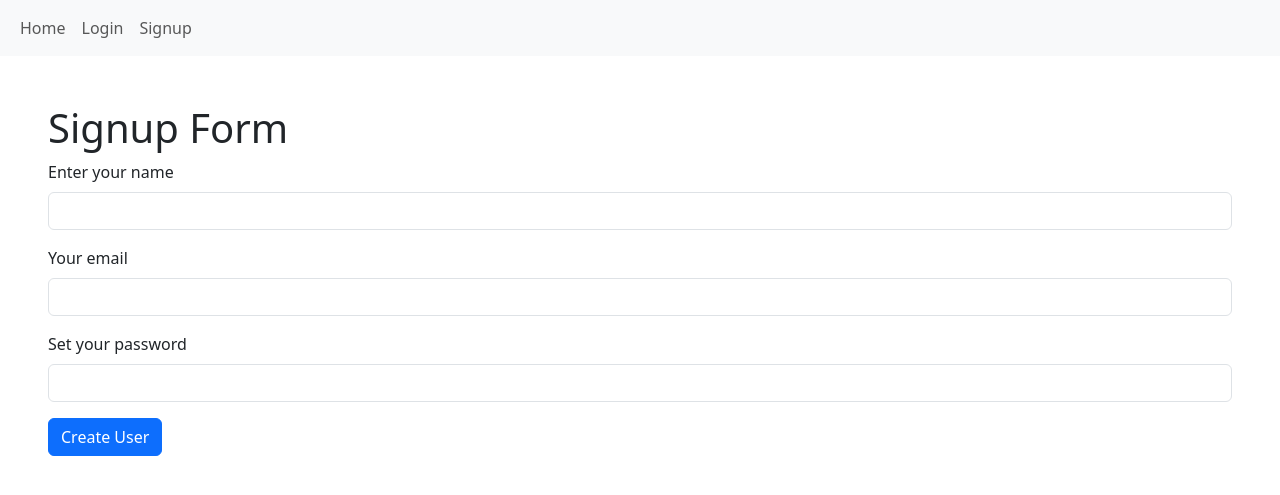
After one commit to giangarof/flask_ems, a Flask app: page /signup in a window 1280 px wide. The commit adds this page. Shown: the top 495 px of the page. Run offline with Flask 3, Linux system fonts and the light colour scheme; some libraries are stand-ins or nearby versions.

Commit message:
signup/login forms routes and templates

```diff
--- a/app.py
+++ b/app.py
@@ -1,5 +1,5 @@
 # Imports
-from project import create_app
+from project import create_app, login_manager
 from flask import Flask
 
 # Entry point
--- a/project/forms.py
+++ b/project/forms.py
@@ -8,6 +8,7 @@ from wtforms import (
     PasswordField,
     EmailField,
 )
+from wtforms.validators import DataRequired, Email, EqualTo
 
 
 class AddForm(FlaskForm):
@@ -76,4 +77,28 @@ class UpdateForm(FlaskForm):
             ("Backend", "Backend"),
         ],
     )
+    role = SelectField(
+        "Role Type",
+        choices=[
+            ("admin", "admin"),
+            ("hr", "hr"),
+            ("employee", "employee"),
+            ("manager", "manager"),
+        ],
+    )
+
     submit = SubmitField("Update User")
+
+
+class AddUserForm(FlaskForm):
+    name = StringField("Enter your name", validators=[DataRequired()])
+    password = PasswordField("Set your password", validators=[DataRequired()])
+    email = EmailField("Your email", validators=[DataRequired(), Email()])
+
+    submit = SubmitField("Create User")
+
+
+class LoginUserForm(FlaskForm):
+    password = PasswordField("Your password", validators=[DataRequired()])
+    email = EmailField("Your email", validators=[DataRequired(), Email()])
+    submit = SubmitField("LogIn User")
--- a/project/routes.py
+++ b/project/routes.py
@@ -1,13 +1,14 @@
 from flask import Flask, render_template, url_for, redirect, request, flash
 
 # from . import db, bcrypt
-from .forms import AddForm, DelForm, UpdateForm
-from .models import Employee
-from .extensions import db
+from .forms import AddForm, DelForm, UpdateForm, AddUserForm, LoginUserForm
+from .models import Employee, User
+from .extensions import db, bcrypt
+from flask_login import login_user, logout_user, login_required
 
 
 class EmployeeRoutes:
-    def __init__(self, app, db, bcrypt):
+    def __init__(self, app, db):
         self.app = app
         self.register_routes()
         self.db = db
@@ -88,3 +89,60 @@ class EmployeeRoutes:
             db.session.commit()
             flash("Employee deleted successfully!", "success")
             return redirect(url_for("list_all"))
+
+
+class UserRoutes:
+
+    def __init__(self, app, db, bcrypt):
+        self.app = app
+        self.user_routes()
+        self.db = db
+        self.bcrypt = bcrypt
+
+    def user_routes(self):
+
+        @self.app.route("/login", methods=["GET", "POST"])
+        def login():
+            form = LoginUserForm()
+
+            if form.validate_on_submit():
+                # get the email first
+                user = User.query.filter_by(email=form.email.data).first()
+                # check the password
+                if user is not None and user.check_password(form.password.data):
+                    login_user(user)
+                    flash("Welcome back!", "success")
+                    return redirect(
+                        url_for(
+                            "profile",
+                        )
+                    )
+                else:
+                    flash("wrong credentials", "danger")
+
+            return render_template("user/login.html", form=form)
+
+        @self.app.route("/logout", methods=["GET", "POST"])
+        def logout():
+            pass
+
+        @self.app.route("/signup", methods=["GET", "POST"])
+        def signup():
+            form = AddUserForm()
+            if form.validate_on_submit():
+                new_user = User(
+                    name=form.name.data,
+                    email=form.email.data,
+                    password=form.password.data,
+                )
+                db.session.add(new_user)
+                db.session.commit()
+                flash(
+                    "Thanks for creating an account with us! Please, login", "success"
+                )
+                return redirect(url_for("login"))
+            return render_template("user/signup.html", form=form)
+
+        @self.app.route("/profile", methods=["GET"])
+        def profile():
+            return render_template("user/profile.html")
--- a/project/templates/navbar.html
+++ b/project/templates/navbar.html
@@ -41,14 +41,18 @@
                 >Home</a
               >
             </li>
+            {% if current_user.is_authenticated %}
             <li class="nav-item">
               <a class="nav-link" href="{{url_for('list_all')}}">List all</a>
             </li>
             <li class="nav-item">
               <a class="nav-link" href="{{url_for('add')}}">Add Employee</a>
             </li>
-          </ul>
-          <form
+            <li class="nav-item">
+              <a class="nav-link" href="{{url_for('logout')}}">Add Employee</a>
+            </li>
+
+            <!-- <form
             class="d-flex"
             role="search"
             method="GET"
@@ -65,15 +69,27 @@
             <button class="btn btn-outline-success" type="submit">
               Search
             </button>
-          </form>
+          </form> -->
+
+            {% else %}
+
+            <li class="nav-item">
+              <a class="nav-link" href="{{url_for('login')}}">Login</a>
+            </li>
+            <li class="nav-item">
+              <a class="nav-link" href="{{url_for('signup')}}">Signup</a>
+            </li>
+
+            {% endif %}
+          </ul>
         </div>
       </div>
     </nav>
 
-    {% for msg in get_flashed_messages() %}
+    {% for category, msg in get_flashed_messages(with_categories=true) %}
 
     <div
-      class="alert alert-success alert-dismissible fade show m-5"
+      class="alert alert-{{category}} alert-dismissible fade show m-5"
       role="alert"
     >
       <strong>{{ msg }}</strong>
--- /dev/null
+++ b/project/templates/user/signup.html
@@ -0,0 +1,25 @@
+{% extends 'navbar.html' %} {% block content %}
+
+<div class="m-5">
+  <h1>Signup Form</h1>
+  <form method="POST">
+    {{form.hidden_tag()}}
+    <div class="mb-3">
+      <label for="name" class="form-label">{{form.name.label}}</label>
+      {{ form.name(class="form-control") }}
+    </div>
+    <div class="mb-3">
+      <label for="email" class="form-label">{{form.email.label}}</label>
+      {{ form.email(class="form-control") }}
+    </div>
+    <div class="mb-3">
+      <label for="password" class="form-label">{{form.password.label}}</label>
+      {{ form.password(class="form-control") }}
+    </div>
+
+
+    {{form.submit(class="btn btn-primary")}}
+  </form>
+</div>
+
+{% endblock %}
```
Also changed, not shown: project/__init__.py (+6 -3 lines), project/extensions.py (+5 -3 lines), project/models.py (+31 -6 lines), project/templates/user/login.html (added, +20 -0 lines), project/templates/user/profile.html (added), 1 other file.
